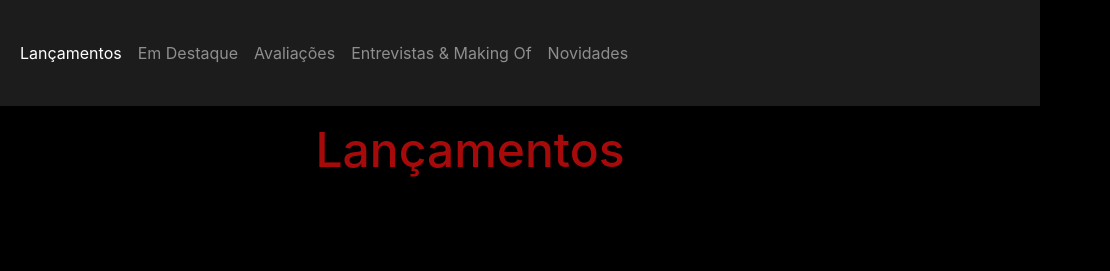
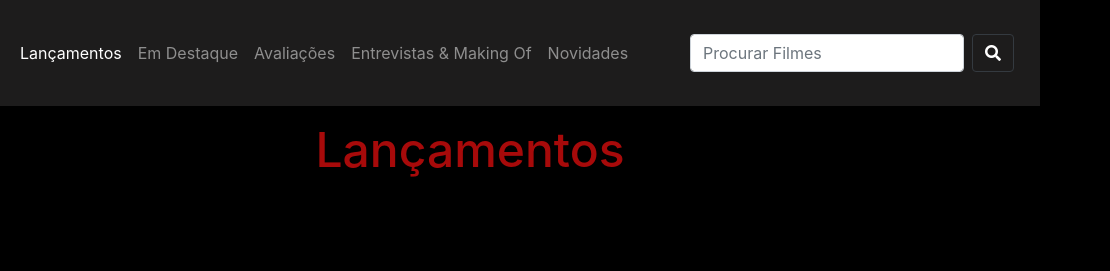
Before and after one commit to LucasVinicius314/valorepremium, a plain HTML site: page index.html in a window 1280 px wide. Shown: the top 271 px of the page, 170-1280 px from the left. Drawn offline with nearby package versions, Linux system fonts and the light colour scheme; no server answers.

Commit message:
Pesquisa

```diff
--- a/index.html
+++ b/index.html
@@ -48,6 +48,11 @@
                     </li>
 
                 </ul>
+                <form class="form-inline my-2 my-lg-0">
+                    <input class="form-control mr-sm-2" type="search" placeholder="Procurar Filmes" id="inputPesquisa">
+                    <button class="btn btn-outline-dark my-2 my-sm-0" type="submit" id="btnPesquisa"
+                        onclick="pesquisaFilmes()"><i class="fas fa-search"></i></button>
+                </form>
             </div>
         </nav>
 
```
Also changed, not shown: exibir.html (+1 -5 lines).
